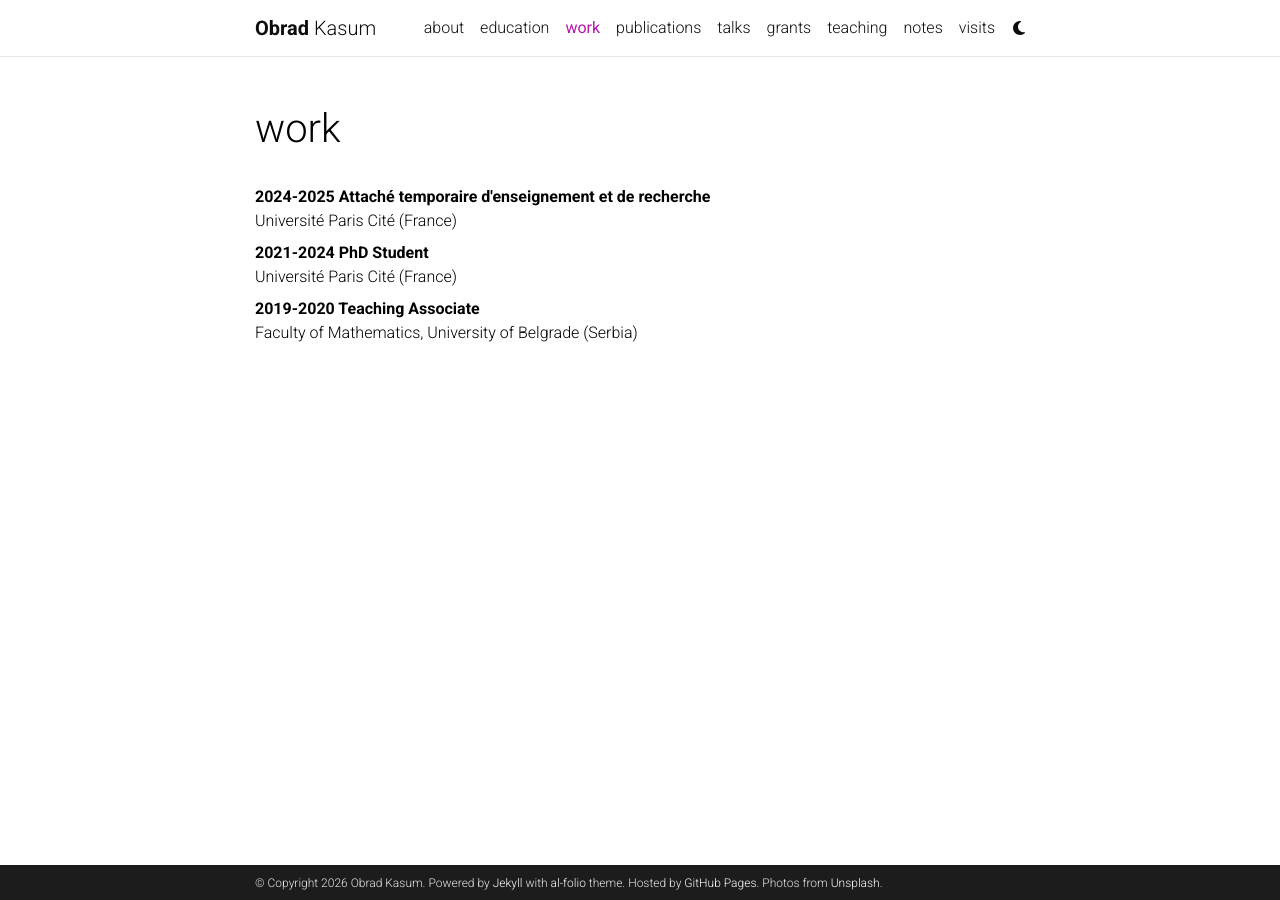
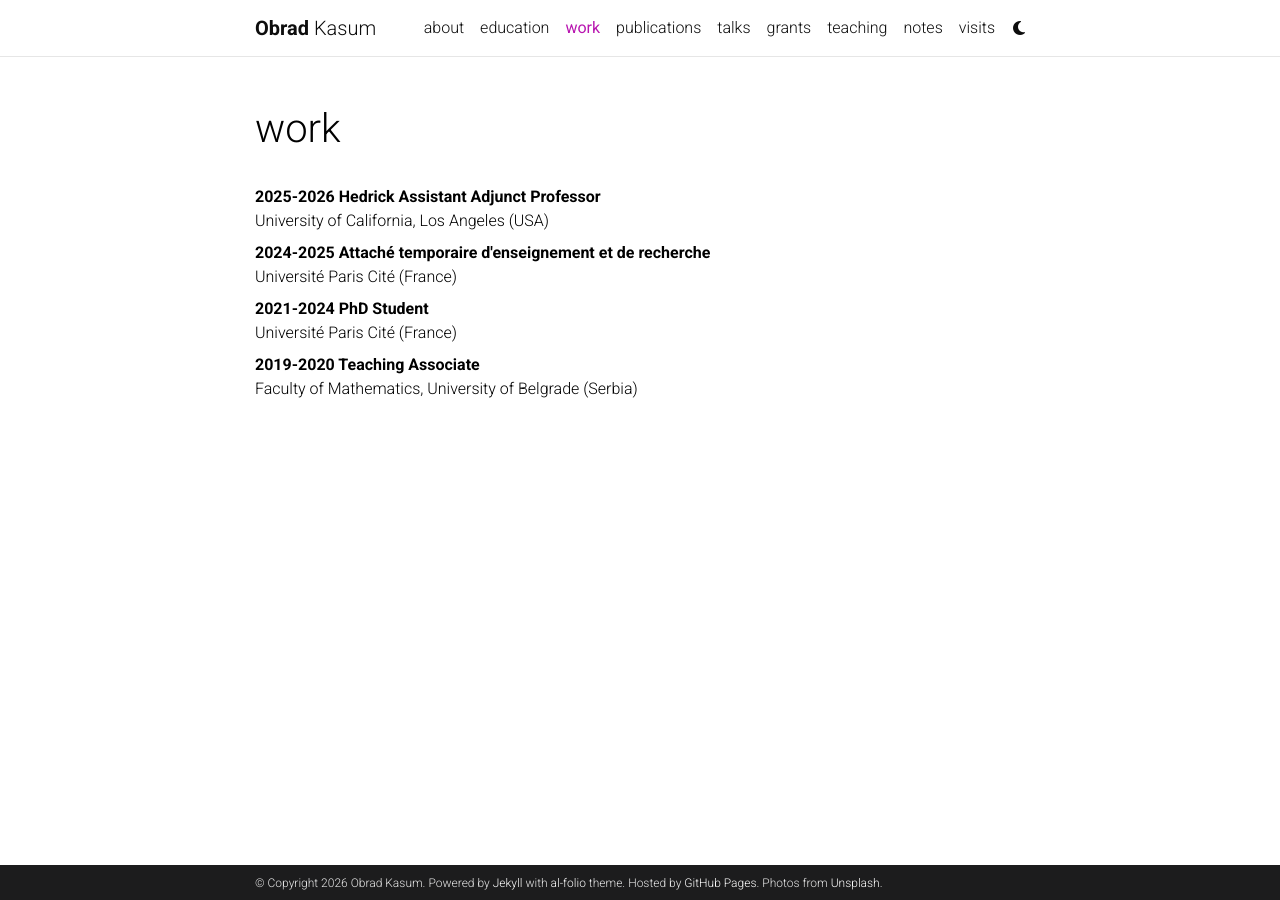
Before and after one commit to obradkasum/obradkasum.github.io, a Jekyll site: the page built from _pages/work.md, in a window 1280 px wide. Built offline with Jekyll 4.4.1, drawn with Linux system fonts in a browser that asks for light colours; comment, search, counter and statistics services are not loaded; a style sheet for code colours, icons or effects is not loaded.

Commit message:
Update work.md

```diff
--- a/_pages/work.md
+++ b/_pages/work.md
@@ -7,6 +7,9 @@ nav: true
 nav_order: 2
 ---
 <dl>
+<dt>2025-2026 Hedrick Assistant Adjunct Professor</dt>
+<dd>University of California, Los Angeles (USA)</dd>
+
 <dt>2024-2025 Attaché temporaire d'enseignement et de recherche</dt>
 <dd>Université Paris Cité (France)</dd>
 
```
